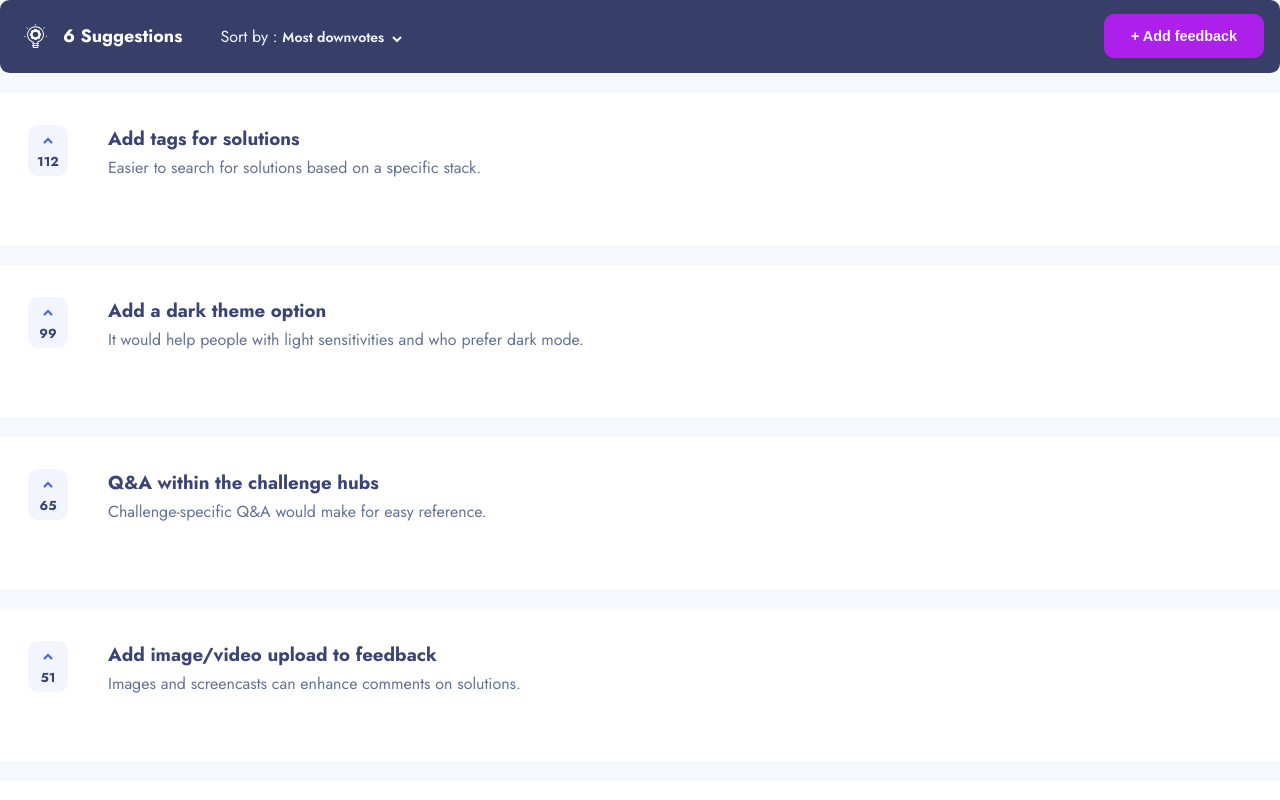
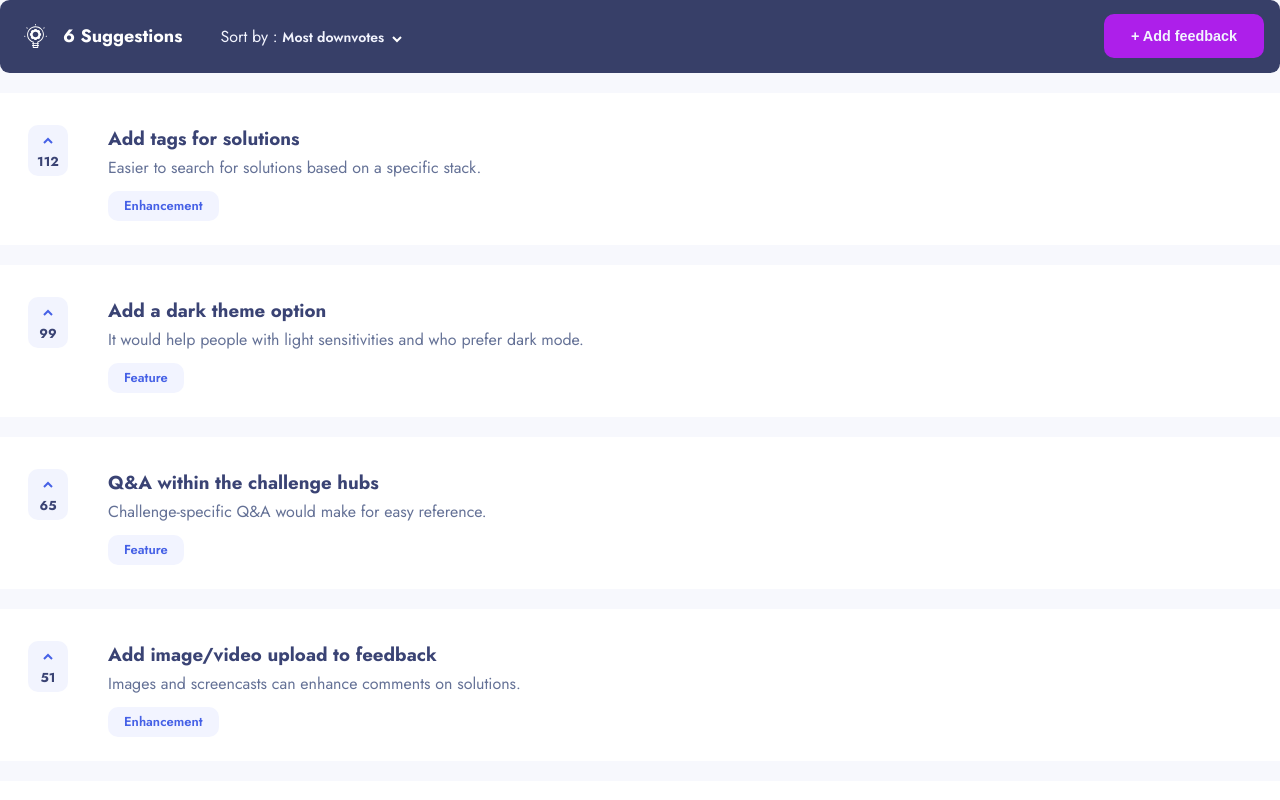
Before and after one commit to emanusantos/product-feedback, an Angular app: page / in a window 1280 px wide. Shown: the top 800 px of the page. Built offline with nearby package versions, Linux system fonts and the light colour scheme.

Commit message:
feat: tag component

```diff
--- a/src/app/app.module.ts
+++ b/src/app/app.module.ts
@@ -10,6 +10,7 @@ import { HeaderComponent } from './components/header/header.component';
 import { SelectComponent } from './components/select/select.component';
 import { FeedbackComponent } from './components/feedback/feedback.component';
 import { UpvotesComponent } from './components/upvotes/upvotes.component';
+import { TagComponent } from './components/tag/tag.component';
 
 @NgModule({
   declarations: [
@@ -20,6 +21,7 @@ import { UpvotesComponent } from './components/upvotes/upvotes.component';
     SelectComponent,
     FeedbackComponent,
     UpvotesComponent,
+    TagComponent,
   ],
   imports: [
     BrowserModule,
--- a/src/app/components/feedback/feedback.component.html
+++ b/src/app/components/feedback/feedback.component.html
@@ -4,5 +4,6 @@
     <section>
         <h3>{{ request.title }}</h3>
         <p>{{ request.description }}</p>
+        <app-tag [title]="request.category" />
     </section>
 </article>
--- a/src/app/components/feedback/feedback.component.sass
+++ b/src/app/components/feedback/feedback.component.sass
@@ -14,6 +14,9 @@ section
     flex-direction: column
     gap: 0.25rem
 
+app-tag
+    margin-top: .5rem
+
 h3
     color: $dark-blue-alt
 
--- /dev/null
+++ b/src/app/components/tag/tag.component.html
@@ -0,0 +1,3 @@
+<div>
+    <p>{{ title }}</p>
+</div>
--- /dev/null
+++ b/src/app/components/tag/tag.component.sass
@@ -0,0 +1,14 @@
+@import 'src/styles'
+
+div
+    display: table
+    width: auto
+    background-color: $dark-white
+    padding: .31rem 1rem .37rem 1rem
+    border-radius: 10px
+
+p
+    color: $primary
+    font-size: 13px
+    text-transform: capitalize
+    font-weight: 600
```
Also changed, not shown: src/app/components/tag/tag.component.ts (added, +10 -0 lines), 1 other file (tests, documents, lock files or other folders).
